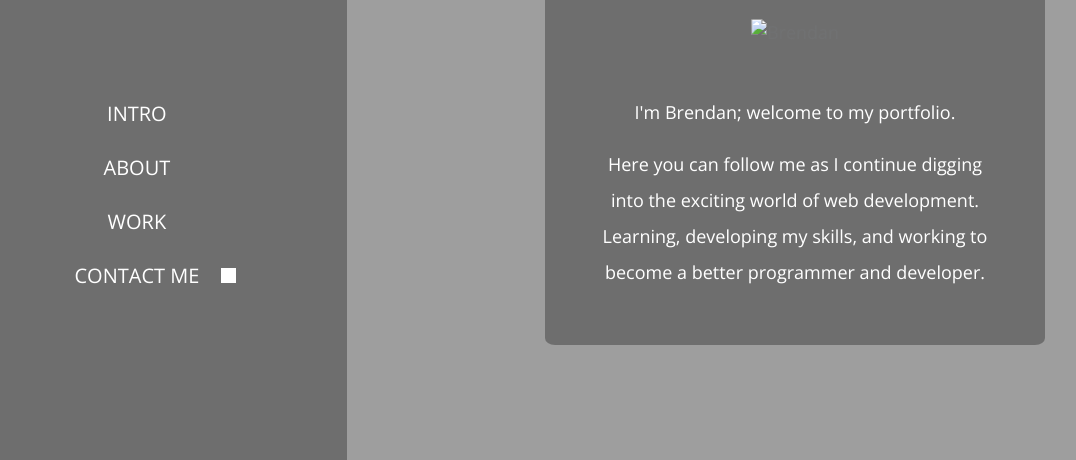
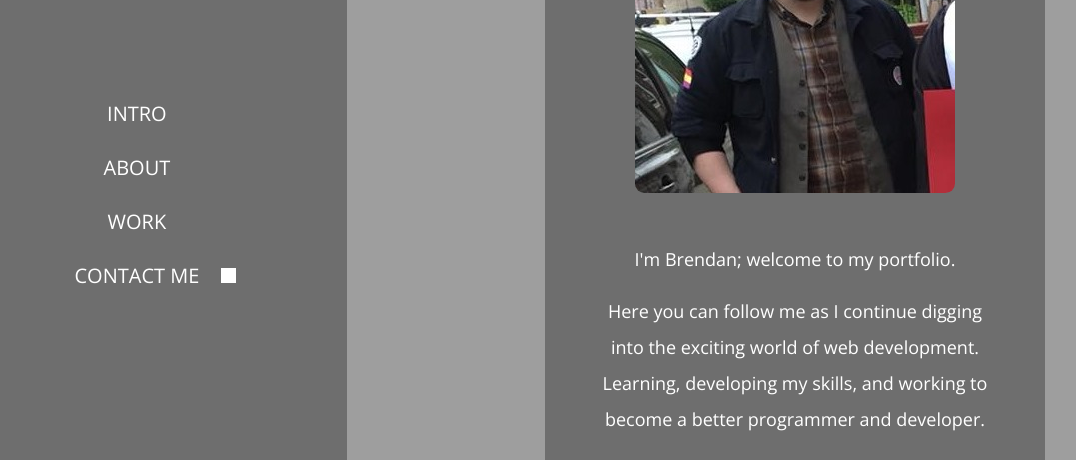
Before and after one commit to dearg-amadaun/Portfolio-Overhaul, a plain HTML site: page index.html in a window 1280 px wide. Shown: the part 233-693 px from the top of the page, without its empty margins (37-1113 px from the left). Drawn offline with nearby package versions, Linux system fonts and the light colour scheme; files that its build step writes are made by us from their sources; the site is published under a folder, as on GitHub Pages, so addresses that start at the root find nothing.

Commit message:
headshot fix

```diff
--- a/index.html
+++ b/index.html
@@ -95,7 +95,7 @@ https://templatemo.com/tm-536-dream-pulse
               <div class="tm-section-wrap">
                 <section id="intro" class="tm-section">
                     <div class="tm-bg-profile-transparent tm-intro">
-                          <img src="/img/gallery/headshot.jpg" class="tm-profile-img mb-5" alt="Brendan">
+                          <img src="img/gallery/headshot.jpg" class="tm-profile-img mb-5" alt="Brendan">
                         <p class="tm-color">
                          I'm Brendan; welcome to my portfolio.
                         </p>
```
